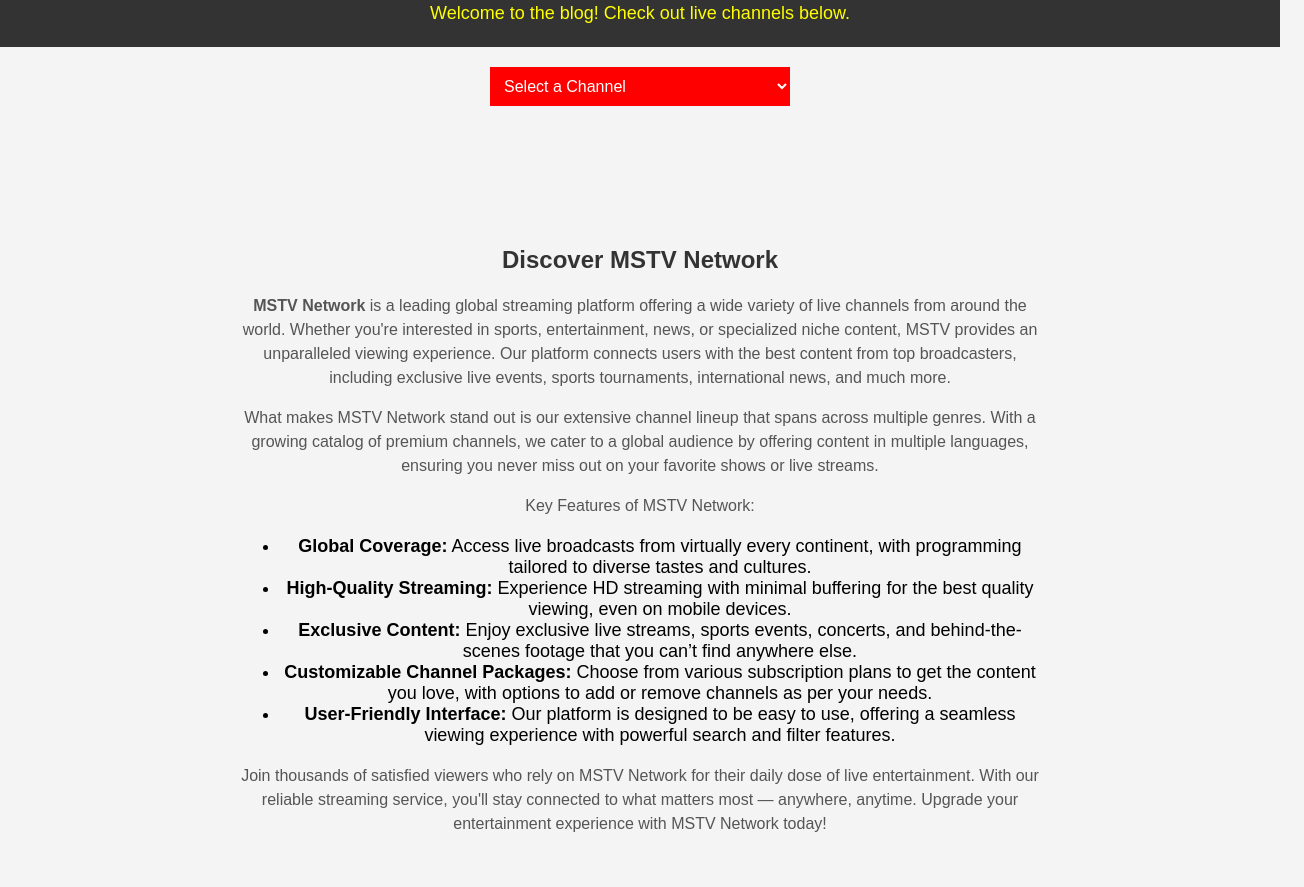
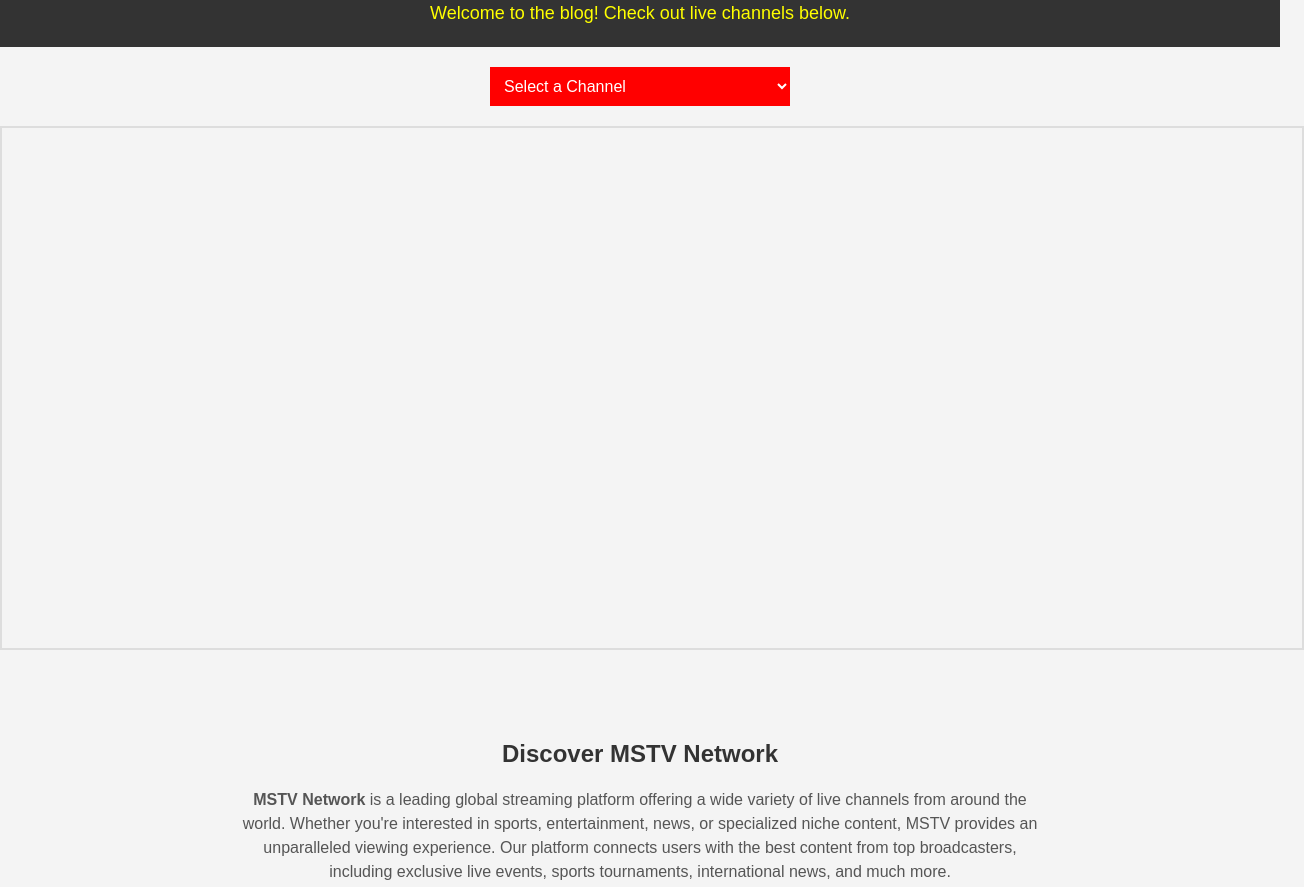
Before and after one commit to mstvnetwork/mstv2, a plain HTML site: page index.html in a window 1280 px wide. Shown: the part 640-1527 px from the top of the page, 1304 px wide, since content can reach past the window. Drawn offline with Linux system fonts and the light colour scheme.

Commit message:
Update index.html

```diff
--- a/index.html
+++ b/index.html
@@ -63,24 +63,11 @@
         select:focus {
             outline: none;
         }
-        /* Media Player Container */
-        #mediaPlayerContainer {
-            width: 100%;
-            height: 500px;
-            margin-top: 20px;
-            text-align: center;
-        }
-
-        iframe {
-            width: 100%;
-            height: 100%;
-            border: none;
-        }
 
         /* Content Styling */
         .content {
             text-align: center;
-            margin-top: 100px;
+            margin-top: 50px;
             font-size: 18px;
             padding: 20px;
             max-width: 800px;
@@ -97,6 +84,22 @@
             line-height: 1.5;
         }
 
+        /* Media Player Container Styling */
+        #mediaPlayerContainer {
+            width: 100%;
+            height: 500px;
+            margin-top: 20px;
+            text-align: center;
+            padding: 10px;
+            background-color: #f4f4f4;
+            border: 2px solid #ddd;
+        }
+
+        iframe {
+            width: 100%;
+            height: 100%;
+            border: none;
+        }
     </style>
 </head>
 <body>
@@ -122,6 +125,11 @@
         </select>
     </div>
 
+    <!-- Media Player Container (beneath the channel selector) -->
+    <div id="mediaPlayerContainer">
+        <!-- Iframe will be injected here based on user selection -->
+    </div>
+
     <!-- Content Section About MSTV Network -->
     <div class="content">
         <h2>Discover MSTV Network</h2>
@@ -139,11 +147,6 @@
         </ul>
 
         <p>Join thousands of satisfied viewers who rely on MSTV Network for their daily dose of live entertainment. With our reliable streaming service, you'll stay connected to what matters most — anywhere, anytime. Upgrade your entertainment experience with MSTV Network today!</p>
-    </div>
-
-    <!-- Media Player Container -->
-    <div id="mediaPlayerContainer">
-        <!-- Iframe will be injected here based on user selection -->
     </div>
 
     <script>
```
